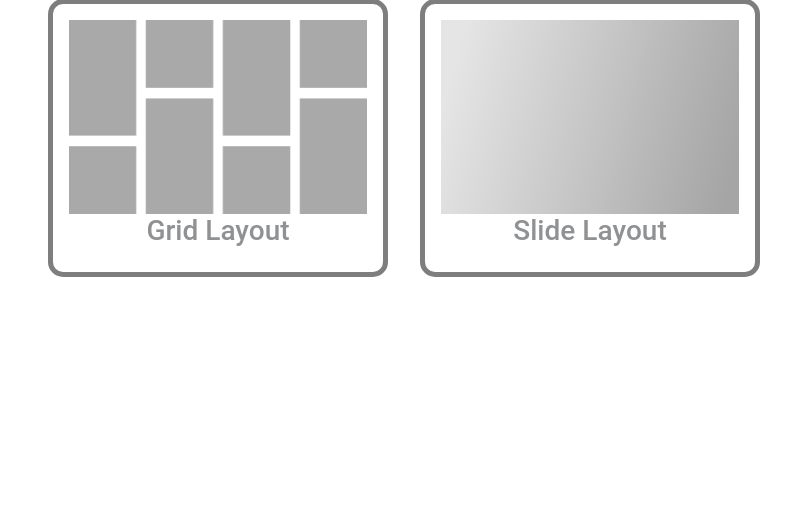
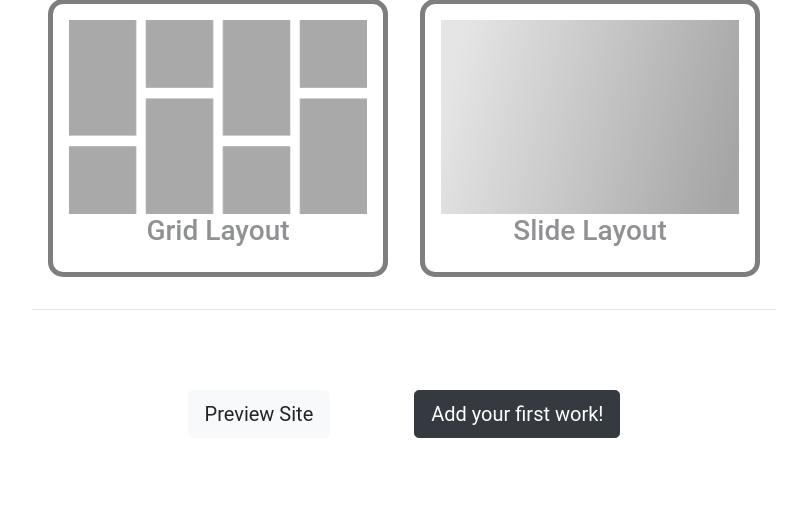
Before and after one commit to kathrynng/hyw, a PHP site: page /signup2.html in a window 1280 px wide. Shown: the part 836-1354 px from the top of the page, without its empty margins (236-1043 px from the left). Before the commit the page ends 1113 px from the top, so only its background shows below. Run offline with PHP 8.4, Linux system fonts and the light colour scheme.

Commit message:
finalized signup2.html

```diff
--- a/css/signup.css
+++ b/css/signup.css
@@ -3,7 +3,7 @@
     width: 80%;
 }
 
-.selectProfession, .selectLayout{
+#selectProfession, #selectLayout{
     margin:5em 0;
     text-align: center;
 }
@@ -82,12 +82,13 @@
     width: 0;
   }
 
-  .selectLayout{
+  #selectLayout{
     display: inline-flex;
       margin: 0 auto;
   }
 
   .layoutChoice {
+
     border-radius: 15px;
 
       display: block;
@@ -104,5 +105,15 @@
   }
 
   .layoutBox input:checked ~ .layoutChoice{
+      transition: ease 0.5s;
       opacity: 1;
   }
+
+  #choice {
+    margin: 5em auto;
+    width:max-content;
+  }
+
+  #preview-btn{
+    margin:0 2em;
+  }
--- a/signup2.html
+++ b/signup2.html
@@ -20,7 +20,7 @@
         <div class="container-fluid">
             <form id="signup2">
                 <h2>I am a...</h2>
-                <div class="selectProfession">
+                <div id="selectProfession">
                     <label class="roundContainer">
                         <input type="checkbox" name="profession" value="developer">
                         <span class="roundCheck" id="developerCheck">Developer</span>
@@ -41,7 +41,7 @@
                 <hr>
 
                 <h2>Pick a layout that might suit you:</h2>
-                <div class="selectLayout">
+                <div id="selectLayout">
                     <label class="layoutBox">
                         <input type="radio" name="layout" value="grid">
                         <span class="layoutChoice">
@@ -58,7 +58,12 @@
                     </label>
                 </div>
 
+                <hr>
 
+                <div id="choice">
+                    <a href="userGridWork.html" id="preview-btn" class="btn btn-lg btn-light">Preview Site</a>
+                    <a href="userGridWork.html" id="preview-btn" class="btn btn-lg btn-dark">Add your first work!</a>
+                </div>
             </form>
         </div>
 
```
